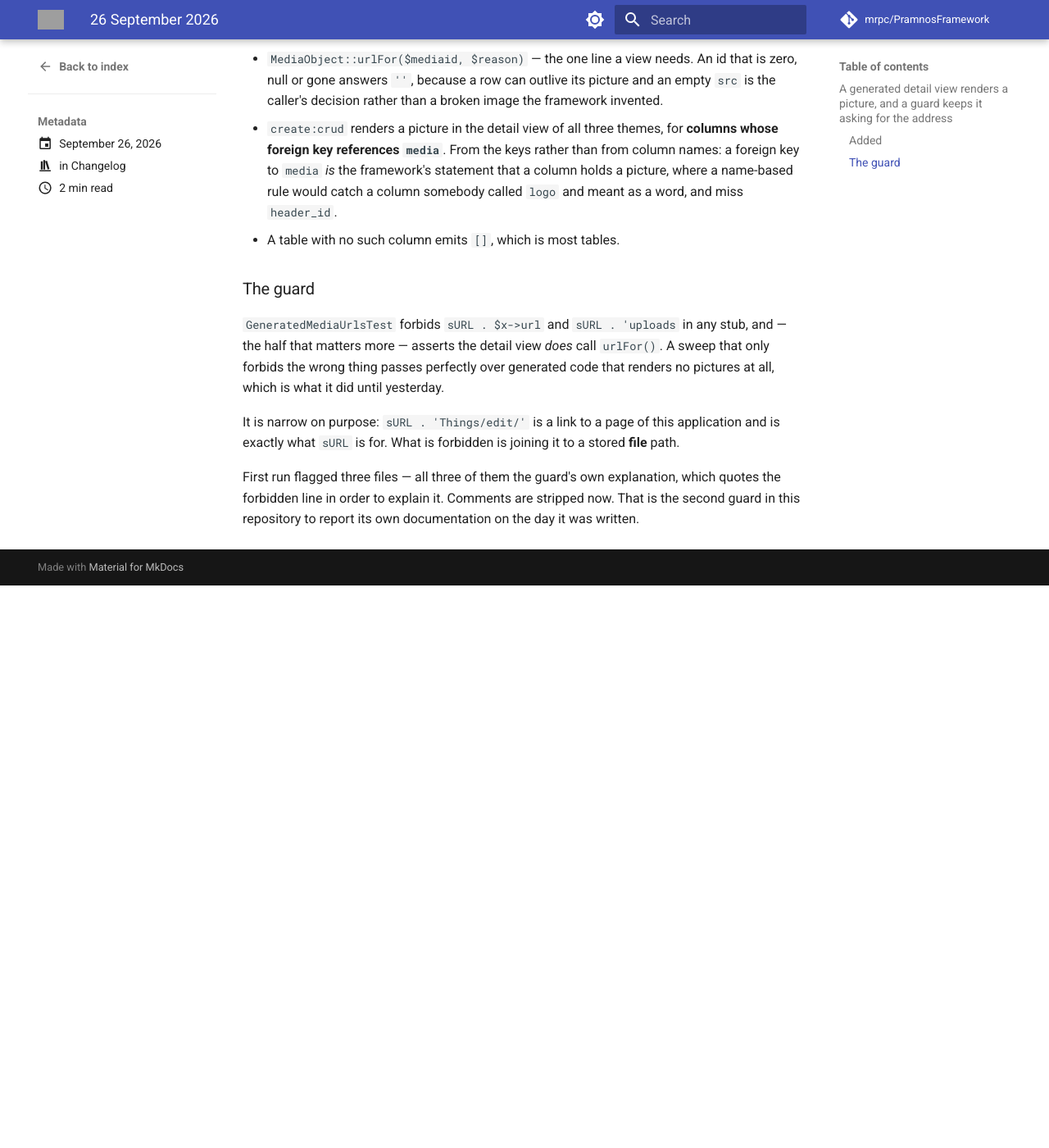
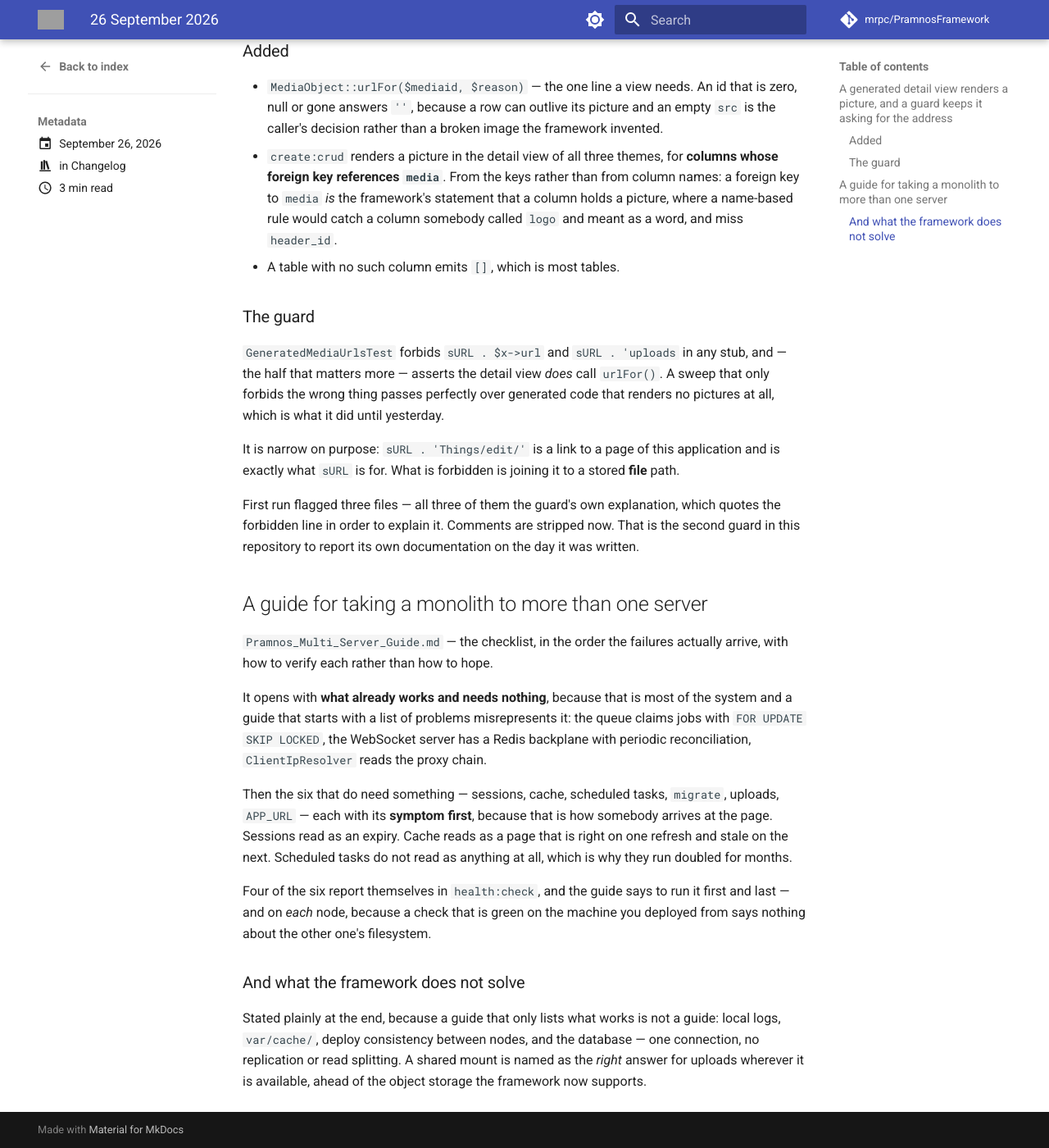
Before and after one commit to mrpc/PramnosFramework, an MkDocs documentation site: the page built from docs/version-history/posts/2026-09-26.md, in a window 1280 px wide and 1400 px high, scrolled down 702 px. Shown: the whole window at 82% size. Built offline with MkDocs 1.6.1 and Material for MkDocs 9.7.7, drawn with Linux system fonts in a browser that asks for light colours; comment, search, counter and statistics services are not loaded; before the commit the page ends 1416 px from its top, so only the background shows below that; some of the changed text lies outside the part shown; grey boxes are pictures that could not be loaded.

Commit message:
docs(operations): a guide for taking a monolith to more than one server
`Pramnos_Multi_Server_Guide.md` — the checklist, in the order the failures
actually arrive, with how to verify each rather than how to hope.

It opens with what already works and needs nothing, because that is most of the
system and a guide that starts with problems misrepresents it: the queue claims
jobs with `FOR UPDATE SKIP LOCKED`, the WebSocket server has a Redis backplane
with periodic reconciliation, `ClientIpResolver` reads the proxy chain.

Then the six that do need something — sessions, cache, scheduled tasks,
`migrate`, uploads, `APP_URL` — each with its symptom first, because that is how
somebody arrives at the page. Sessions read as an expiry. Cache reads as a page
that is right on one refresh and stale on the next. Scheduled tasks do not read
as anything at all, which is why they run doubled for months.

Four of the six report themselves in `health:check`, and the guide says to run it
first and last — and on each node, because a check that is green on the machine
you deployed from says nothing about the other one's filesystem.

It ends with what the framework does not solve: local logs, `var/cache/`, deploy
consistency between nodes, and the database — one connection, no replication or
read splitting. A shared mount is named as the right answer for uploads wherever
it is available, ahead of the object storage the framework now supports.

```diff
--- a/docs/version-history/posts/2026-09-26.md
+++ b/docs/version-history/posts/2026-09-26.md
@@ -6,9 +6,10 @@ categories:
 
 # 26 September 2026
 
-1 change:
+2 changes:
 
 - A generated detail view renders a picture, and a guard keeps it asking for the address
+- A guide for taking a monolith to more than one server
 
 <!-- more -->
 
@@ -51,3 +52,30 @@ is exactly what `sURL` is for. What is forbidden is joining it to a stored **fil
 First run flagged three files — all three of them the guard's own explanation, which quotes
 the forbidden line in order to explain it. Comments are stripped now. That is the second
 guard in this repository to report its own documentation on the day it was written.
+
+## A guide for taking a monolith to more than one server
+
+`Pramnos_Multi_Server_Guide.md` — the checklist, in the order the failures actually arrive,
+with how to verify each rather than how to hope.
+
+It opens with **what already works and needs nothing**, because that is most of the system
+and a guide that starts with a list of problems misrepresents it: the queue claims jobs with
+`FOR UPDATE SKIP LOCKED`, the WebSocket server has a Redis backplane with periodic
+reconciliation, `ClientIpResolver` reads the proxy chain.
+
+Then the six that do need something — sessions, cache, scheduled tasks, `migrate`, uploads,
+`APP_URL` — each with its **symptom first**, because that is how somebody arrives at the
+page. Sessions read as an expiry. Cache reads as a page that is right on one refresh and
+stale on the next. Scheduled tasks do not read as anything at all, which is why they run
+doubled for months.
+
+Four of the six report themselves in `health:check`, and the guide says to run it first and
+last — and on *each* node, because a check that is green on the machine you deployed from
+says nothing about the other one's filesystem.
+
+### And what the framework does not solve
+
+Stated plainly at the end, because a guide that only lists what works is not a guide: local
+logs, `var/cache/`, deploy consistency between nodes, and the database — one connection, no
+replication or read splitting. A shared mount is named as the *right* answer for uploads
+wherever it is available, ahead of the object storage the framework now supports.
--- a/mkdocs.yml
+++ b/mkdocs.yml
@@ -120,6 +120,7 @@ nav:
     - Health checks: Pramnos_Health_Guide.md
     - MCP server (AI assistant integration): Pramnos_MCP_Guide.md
     - Workers & Daemons: Pramnos_Workers_And_Daemons_Guide.md
+    - One server to several: Pramnos_Multi_Server_Guide.md
     - Testing: Pramnos_Testing_Guide.md
     - Test suite performance: Pramnos_Test_Suite_Performance.md
     - Debugging: Pramnos_Debugging_Guide.md
```
Also changed, not shown: docs/Pramnos_Multi_Server_Guide.md (added, +244 -0 lines).
